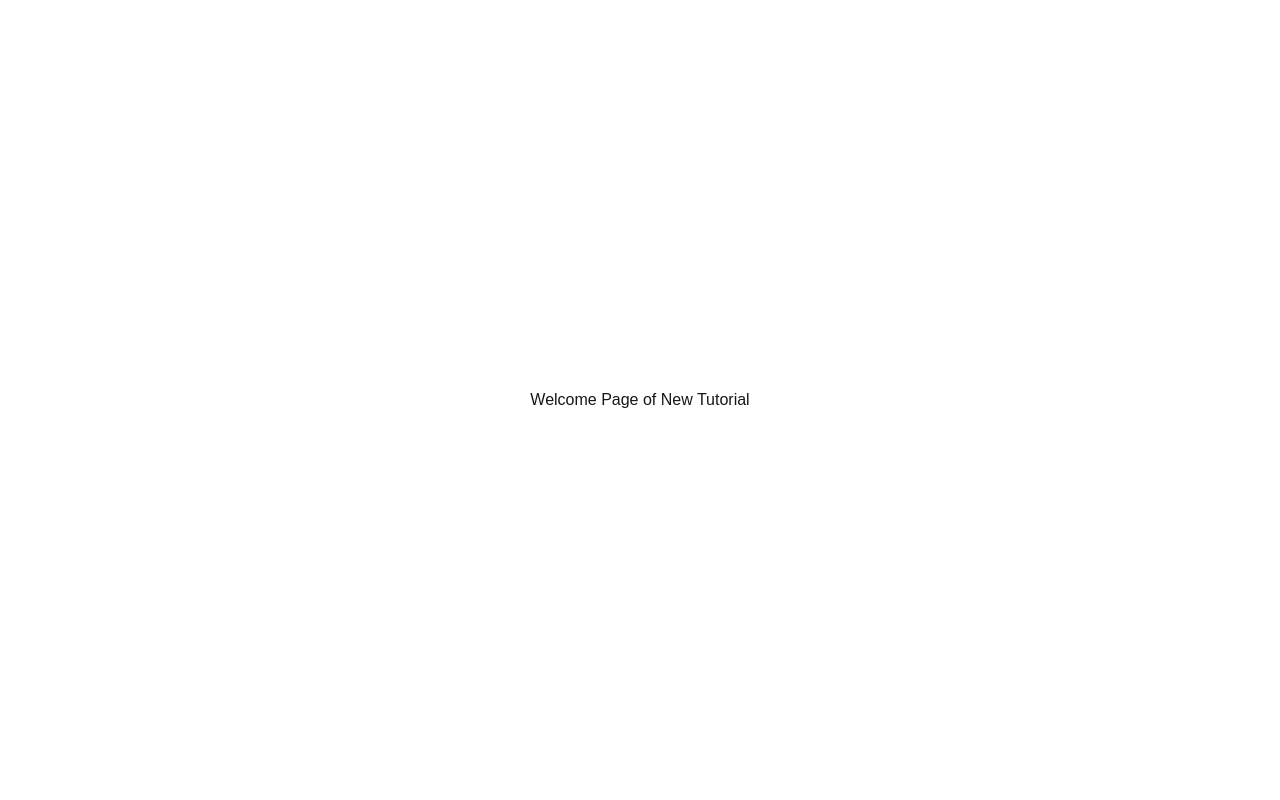
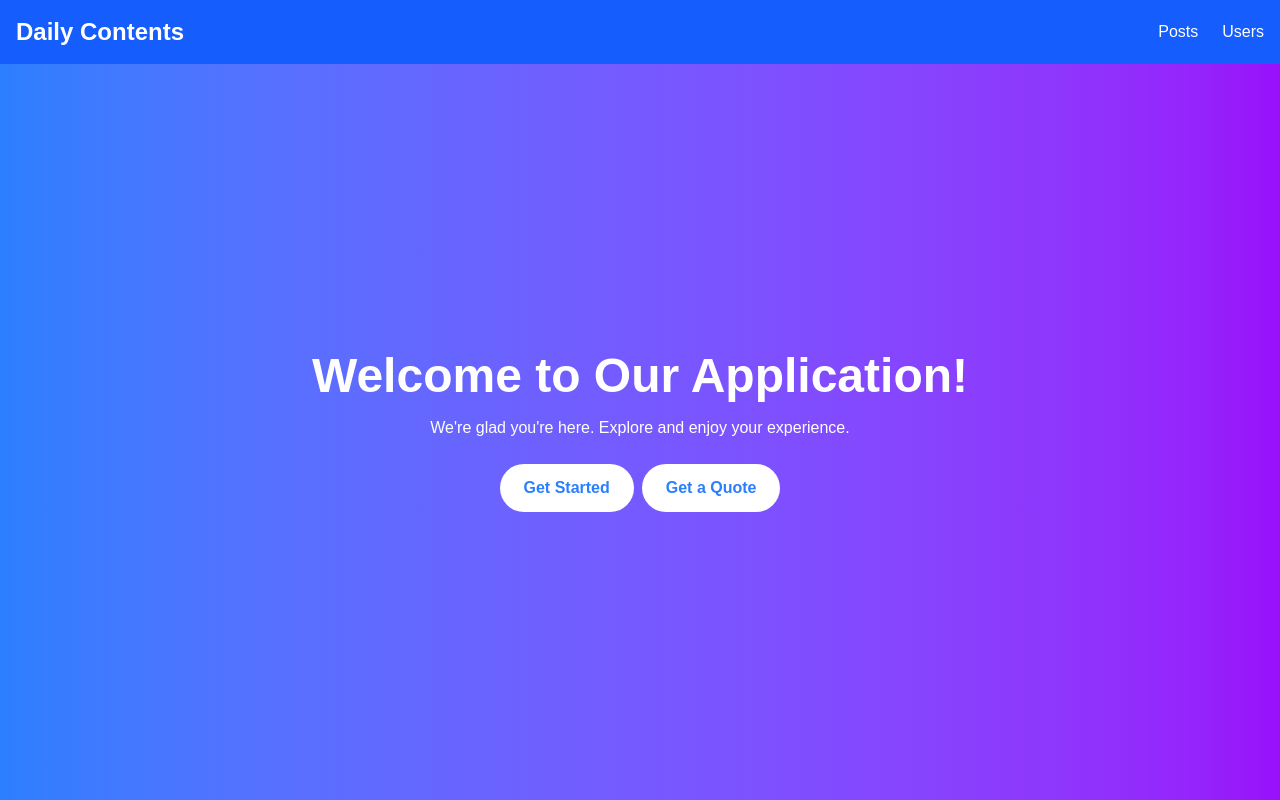
Before and after one commit to Nonijay/alx-project-0x01-setup, a Next.js app in the folder alx-project-0x01/: page / in a window 1280 px wide. Built offline with nearby package versions, Linux system fonts and the light colour scheme.

Commit message:
update Task

```diff
--- a/alx-project-0x01/components/common/Button.tsx
+++ b/alx-project-0x01/components/common/Button.tsx
@@ -1,9 +1,10 @@
 import React from "react";
+import { ButtonProps } from "@/interfaces";
 
-const Button: React.FC = () => {
+const Button: React.FC<ButtonProps> = ({title}) => {
     return (
-        <button className="rounded-full bg-blue-500 px-5 py-2 m-3 cursor-pointer hover:bg-blue-900">
-            Check More
+        <button className="mt-6 px-6 py-3 bg-white text-blue-500 rounded-full font-semibold hover:bg-gray-200 transition">
+            {title}
         </button>
     )
 }
--- a/alx-project-0x01/components/layout/Footer.tsx
+++ b/alx-project-0x01/components/layout/Footer.tsx
@@ -2,7 +2,7 @@
 
 const Footer: React.FC = () => {
     return (
-        <footer className="bg-gray-800 p-5 ">
+        <footer className="flex flex-col justify-center items-center bg-gray-800 p-5 fixed bottom-0 w-full h-[200px]">
             <h1 className="text-2xl">Footer Layout</h1>
         </footer>
     )
--- a/alx-project-0x01/components/layout/Header.tsx
+++ b/alx-project-0x01/components/layout/Header.tsx
@@ -1,11 +1,27 @@
 import React from "react";
+import Link from "next/link";
 
 const Header: React.FC = () => {
     return (
-        <header className="bg-gray-800 p-5">
-            <h1 className="text-2xl">Header</h1>
+        <header className="bg-blue-600 text-white shadow-md py-4">
+            <div className="container mx-auto flex justify-between items-center px-4">
+                <h3 className="font-bold text-2xl">
+                    <Link href="/">Daily Contents</Link>
+                </h3>
+                <nav>
+                    <ul className="flex space-x-6">
+                        <li className="hover:underline">
+                            <Link href="/posts">Posts</Link>
+                        </li>
+                        <li className="hover:underline">
+                            <Link href="/users">Users</Link>
+                        </li>
+                    </ul>
+                </nav>
+            </div>
+
         </header>
-    )
+    );
 }
 
-export default Header
+export default Header;
--- /dev/null
+++ b/alx-project-0x01/interfaces/index.ts
@@ -0,0 +1,3 @@
+export interface ButtonProps {
+    title: string
+}
--- a/alx-project-0x01/pages/index.tsx
+++ b/alx-project-0x01/pages/index.tsx
@@ -1,5 +1,7 @@
 import Image from "next/image";
 import { Geist, Geist_Mono } from "next/font/google";
+import Header from "@/components/layout/Header";
+import Button from "@/components/common/Button";
 
 const geistSans = Geist({
   variable: "--font-geist-sans",
@@ -115,8 +117,25 @@
 // }
 const Home: React.FC = () => {
   return (
-    <div className="flex justify-center items-center h-screen">
-      <h1 className="text-7x1 font-thin">Welcome Page of New Tutorial</h1>
+    <div className="flex flex-col h-screen">
+      <Header />
+      <main className="flex flex-grow items-center justify-center bg-gradient-to-r from-blue-500 to-purple-600">
+        <div className="text-center">
+          <h1 className=" text-5xl font-bold text-white">
+            Welcome to Our Application!
+          </h1>
+          <p className="mt-4 text-x1 text-white">
+            We're glad you're here. Explore and enjoy your experience.
+          </p>
+          <button className="mt-6 mr-2 px-6 py-3 bg-white text-blue-500 rounded-full font-semibold hover:bg-gray-200 transition">
+            Get Started
+          </button>
+          <Button
+            title= "Get a Quote"
+          />
+        </div>
+      </main>
+
     </div>
   )
 }
--- a/alx-project-0x01/pages/posts/index.tsx
+++ b/alx-project-0x01/pages/posts/index.tsx
@@ -5,10 +5,13 @@
 
 const Posts: React.FC = () => {
     return (
-        <div className="flex flex-col justify-center items-center h-screen">
+        <div className="h-screen">
             <Header/>
-            <h1 className="text-2x1 px-3 py-5">Posts Page</h1>
-            <PostCard/>
+            <div className="flex flex-col-2 justify-center items-center gap-3 px-5 py-2">
+                <h1 className="text-2x1 px-3 py-5">Posts Page</h1>
+                <PostCard/>
+            </div>
+
             <Footer />
         </div>
     )
--- a/alx-project-0x01/pages/users/index.tsx
+++ b/alx-project-0x01/pages/users/index.tsx
@@ -4,7 +4,7 @@
 
 const UserOne: React.FC = () => {
     return (
-        <main className=" flex justify-center items-center h-screen">
+        <main className=" h-screen">
             <Header />
             <h1 className="text-2xl"> Welcome User</h1>
             <Footer />
```
